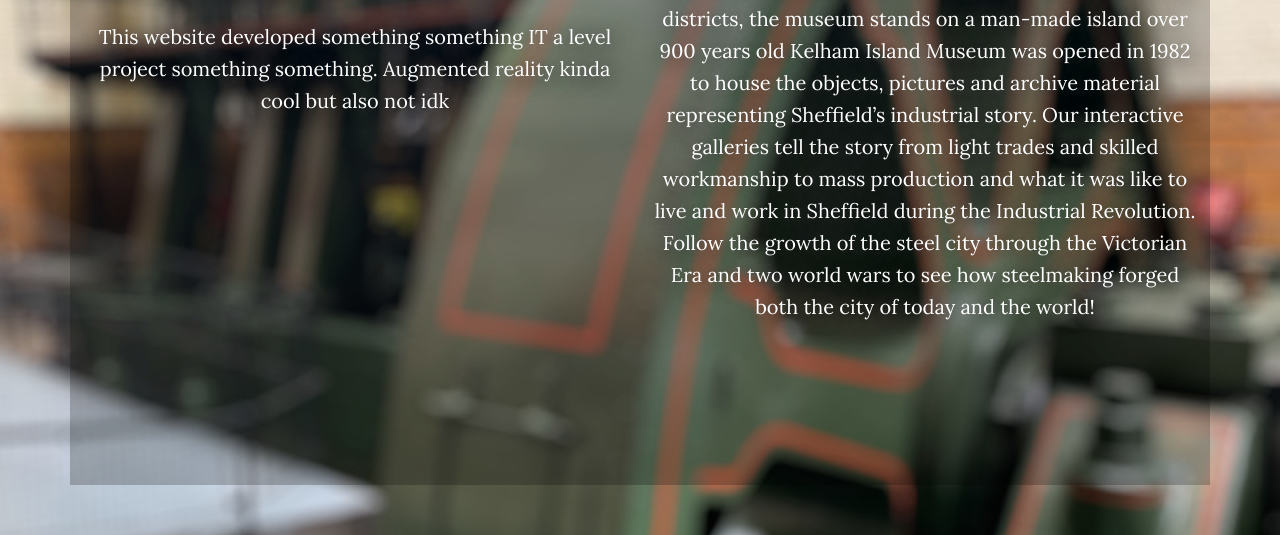
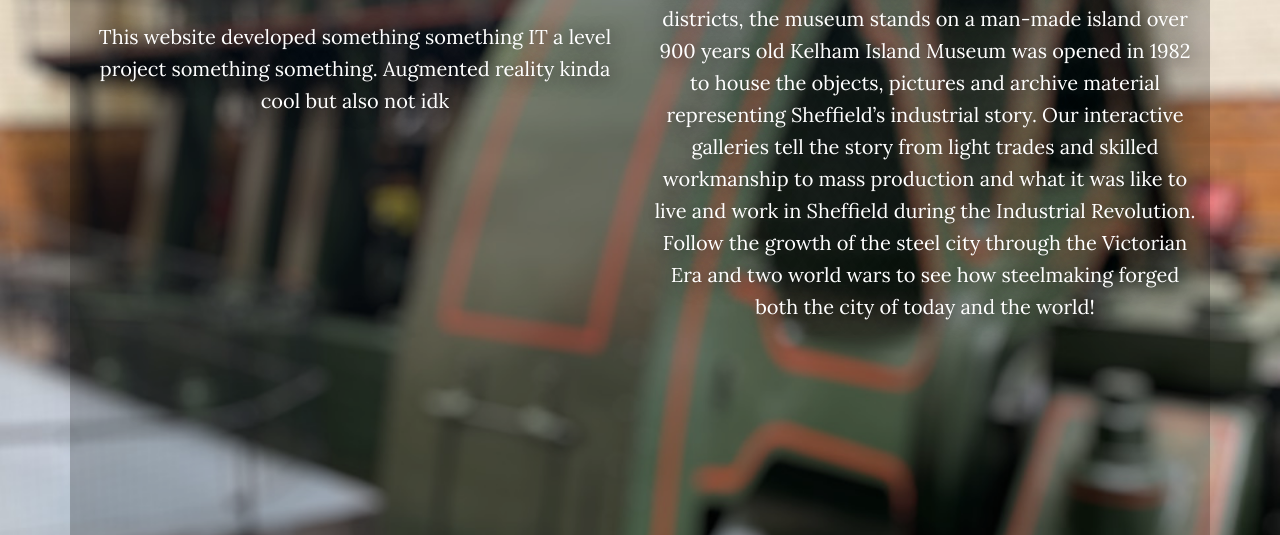
Before and after one commit to LiamD182/LJ3D.github.io, a plain HTML site: page Kelham/about.html in a window 1280 px wide. Shown: the part 264-799 px from the top of the page. Drawn offline with nearby package versions, Linux system fonts and the light colour scheme.

Commit message:
Update about.html

```diff
--- a/Kelham/about.html
+++ b/Kelham/about.html
@@ -31,7 +31,7 @@
                     <h1 style="font-size: 31.52px;height: 50px;background: rgba(255,255,255,0);text-shadow: 2px 2px 20px rgba(0,0,0,0.77);">About this website</h1>
                     <p class="fs-5 text-center" style="font-size: 31.52px;height: 284px;background: rgba(255,255,255,0);text-shadow: 2px 2px 20px rgb(0,0,0);">This website developed something something IT a level project something something. Augmented reality kinda cool but also not idk</p>
                 </div>
-                <div class="col-md-6" style="padding-top: 50px;">
+                <div class="col-md-6" style="padding-top: 50px;height: 790px;">
                     <h1 style="font-size: 31.52px;height: 50px;background: rgba(255,255,255,0);text-shadow: 2px 2px 20px rgba(0,0,0,0.77);">About Kelham island</h1>
                     <p class="fs-5 text-center" style="font-size: 31.52px;height: 479px;background: rgba(255,255,255,0);text-shadow: 2px 2px 20px rgb(0,0,0);">Kelham island Located in one of the city’s oldest industrial districts, the museum stands on a man-made island over 900 years old Kelham Island Museum was opened in 1982 to house the objects, pictures and archive material representing Sheffield’s industrial story. Our interactive galleries tell the story from light trades and skilled workmanship to mass production and what it was like to live and work in Sheffield during the Industrial Revolution. Follow the growth of the steel city through the Victorian Era and two world wars to see how steelmaking forged both the city of today and the world!</p>
                 </div>
```
